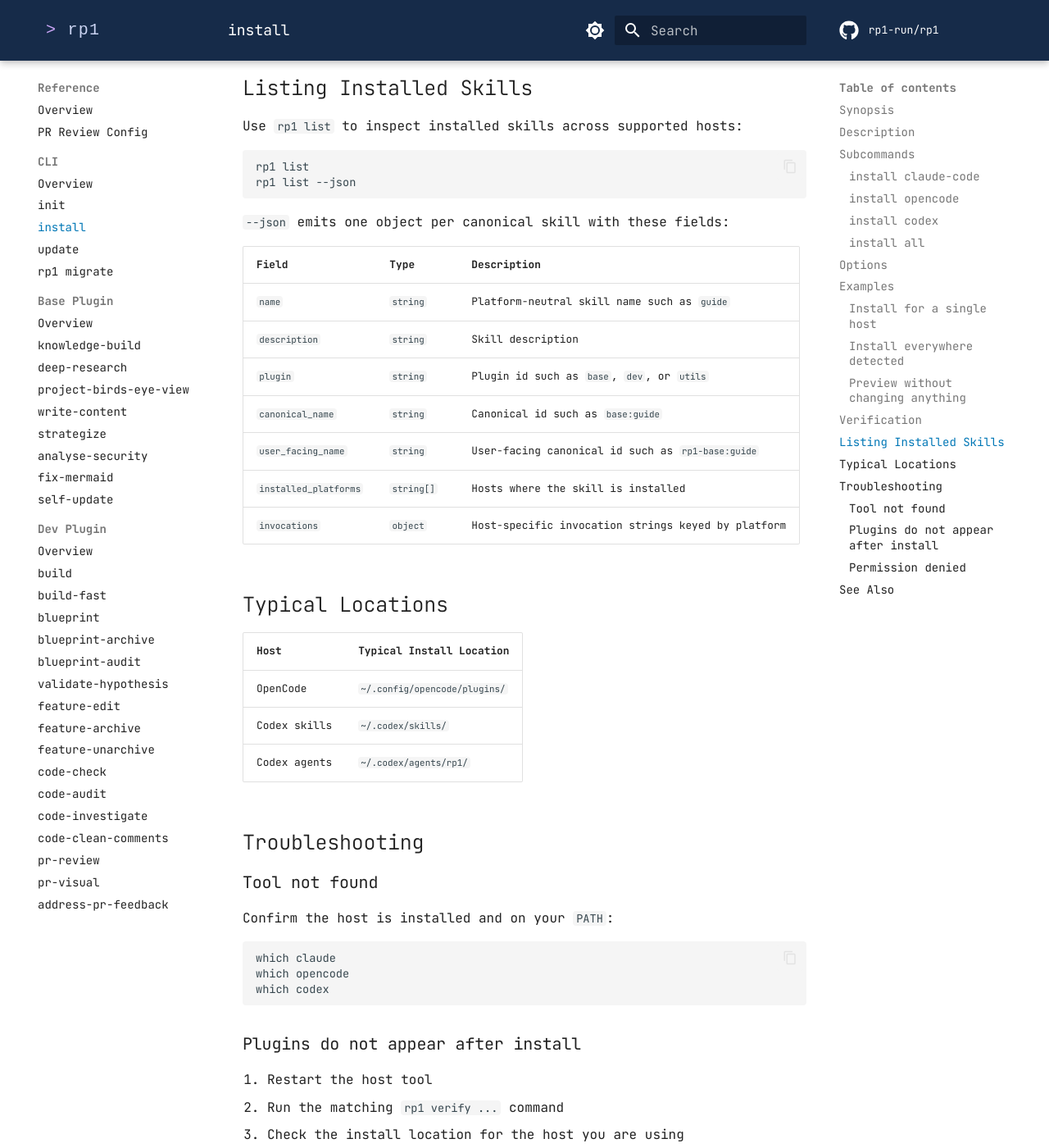
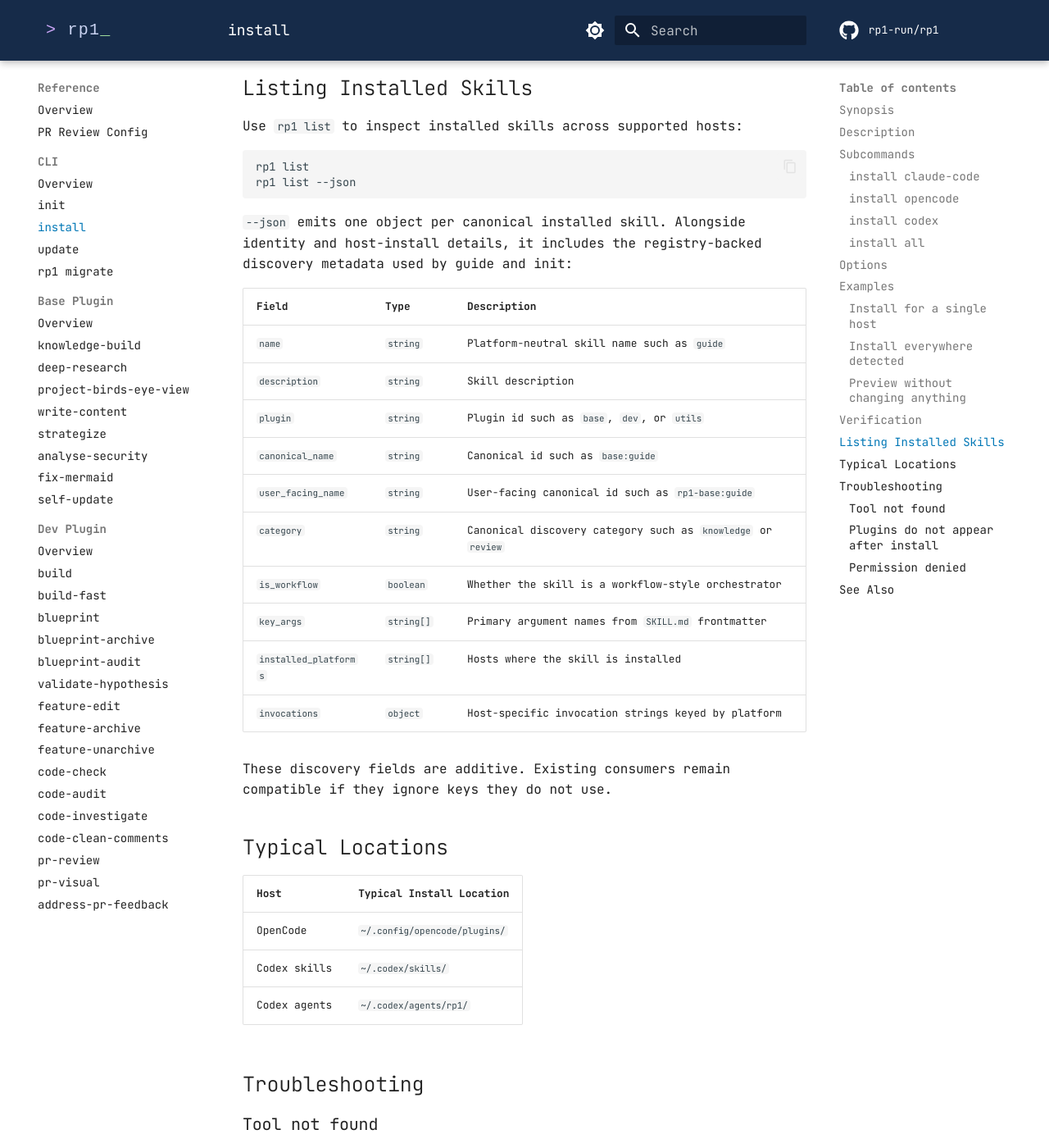
Before and after one commit to rp1-run/rp1, an MkDocs documentation site: the page built from docs/reference/cli/install.md, in a window 1280 px wide and 1400 px high, scrolled down 2507 px. Shown: the whole window at 82% size. Built offline with MkDocs 1.6.1 and Material for MkDocs 9.7.7, drawn with Linux system fonts in a browser that asks for light colours; comment, search, counter and statistics services are not loaded.

Commit message:
feat(fix-catalog-generation): implement T6 - finalize discovery docs and coverage

````diff
--- a/docs/reference/cli/install.md
+++ b/docs/reference/cli/install.md
@@ -109,7 +109,9 @@ rp1 list
 rp1 list --json
 ```
 
-`--json` emits one object per canonical skill with these fields:
+`--json` emits one object per canonical installed skill. Alongside identity and
+host-install details, it includes the registry-backed discovery metadata used by
+guide and init:
 
 | Field | Type | Description |
 |-------|------|-------------|
@@ -118,8 +120,14 @@ rp1 list --json
 | `plugin` | `string` | Plugin id such as `base`, `dev`, or `utils` |
 | `canonical_name` | `string` | Canonical id such as `base:guide` |
 | `user_facing_name` | `string` | User-facing canonical id such as `rp1-base:guide` |
+| `category` | `string` | Canonical discovery category such as `knowledge` or `review` |
+| `is_workflow` | `boolean` | Whether the skill is a workflow-style orchestrator |
+| `key_args` | `string[]` | Primary argument names from `SKILL.md` frontmatter |
 | `installed_platforms` | `string[]` | Hosts where the skill is installed |
 | `invocations` | `object` | Host-specific invocation strings keyed by platform |
+
+These discovery fields are additive. Existing consumers remain compatible if
+they ignore keys they do not use.
 
 ## Typical Locations
 
````
Also changed, not shown: docs/concepts/skill-format.md (+8 -0 lines), docs/reference/base/guide.md (+5 -0 lines), docs/reference/cli/init.md (+6 -0 lines), 1 other file.
